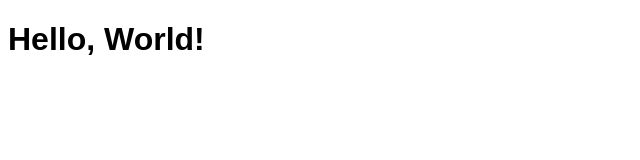
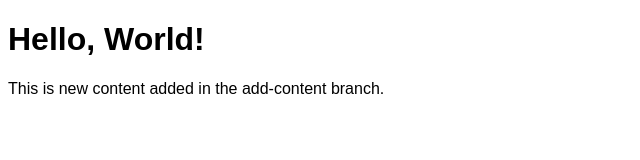
Before and after one commit to lithin-minfy/git_med1, a plain HTML site: page index.html in a window 1280 px wide. Shown: the whole page, without its empty margins (0-640 px from the left). Drawn offline with Linux system fonts and the light colour scheme.

Commit message:
added new content to web page

```diff
--- a/index.html
+++ b/index.html
@@ -6,5 +6,6 @@
 </head>
 <body>
     <h1>Hello, World!</h1>
+    <p>This is new content added in the add-content branch.</p>
 </body>
 </html>
```
